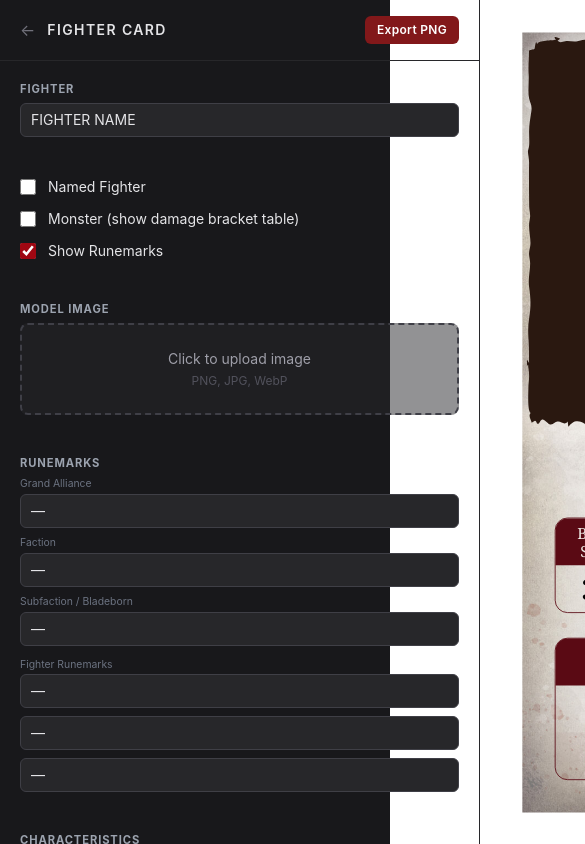
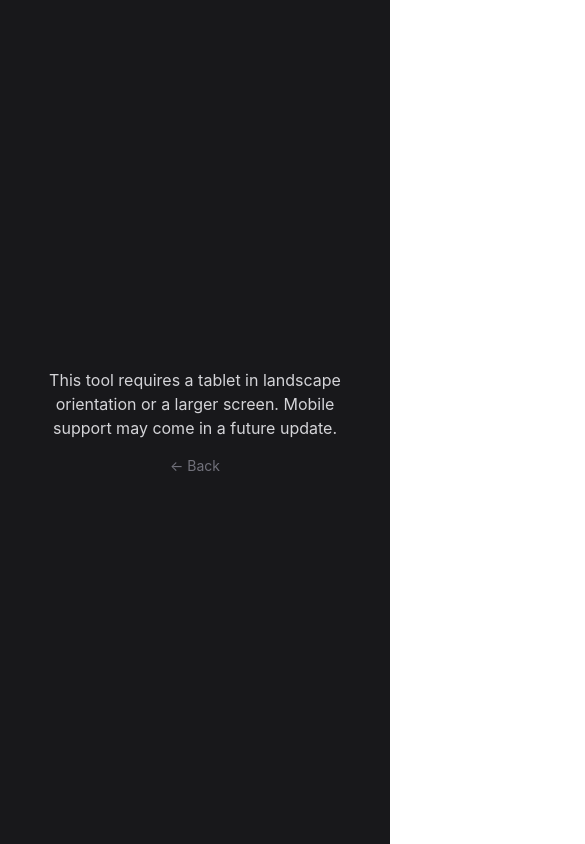
Before and after one commit to HENNIROCKS/warcry-card-creator-2026, a SvelteKit app: page /fighter in a window 390 px wide. Shown: the top 844 px of the page, 585 px wide, since content can reach past the window. Built offline with nearby package versions, Linux system fonts and the light colour scheme; a web font is replaced by a local one.

Commit message:
Notch up colors a little, add notes for mobile viewing

```diff
--- a/src/lib/components/FighterForm.svelte
+++ b/src/lib/components/FighterForm.svelte
@@ -86,8 +86,8 @@
 			<label
 				class="flex cursor-pointer flex-col items-center justify-center rounded-lg border-2 border-dashed border-zinc-700 bg-zinc-800/50 p-6 transition hover:border-zinc-500"
 			>
-				<span class="text-zinc-400">Click to upload image</span>
-				<span class="mt-1 text-xs text-zinc-600">PNG, JPG, WebP</span>
+				<span class="text-zinc-300">Click to upload image</span>
+				<span class="mt-1 text-xs text-zinc-400">PNG, JPG, WebP</span>
 				<input type="file" accept="image/*" class="sr-only" onchange={handleImageUpload} />
 			</label>
 		{/if}
@@ -278,7 +278,7 @@
 	.sublabel {
 		display: block;
 		font-size: 0.65rem;
-		color: #6b7280;
+		color: #9ca3af;
 		margin-bottom: 2px;
 	}
 
--- a/src/routes/+page.svelte
+++ b/src/routes/+page.svelte
@@ -1,5 +1,14 @@
 <script lang="ts">
 	import { base } from '$app/paths';
+	let w = $state(typeof window !== 'undefined' ? window.innerWidth : 1024);
+	let h = $state(typeof window !== 'undefined' ? window.innerHeight : 768);
+	$effect(() => {
+		const onResize = () => { w = window.innerWidth; h = window.innerHeight; };
+		window.addEventListener('resize', onResize);
+		return () => window.removeEventListener('resize', onResize);
+	});
+	const isPhone = $derived(w < 640);
+	const isPortraitTablet = $derived(!isPhone && w < 1024 && h > w);
 </script>
 
 <svelte:head>
@@ -7,11 +16,14 @@
 </svelte:head>
 
 <main class="min-h-screen bg-zinc-900 text-white flex flex-col items-center justify-center gap-6">
-	<h1 class="text-4xl font-bold tracking-wide">Warcry Card Creator 2026</h1>
-	<p class="text-zinc-400 text-sm text-center max-w-md">
+	<h1 class="text-4xl font-bold tracking-wide text-center px-6">Warcry Card Creator 2026</h1>
+	<p class="text-zinc-400 text-sm text-center max-w-md px-6">
 		An updated version of my original card creator for Warhammer Age of Sigmar: Warcry, now rebuilt with a modern stack for sharper exports and easier customisation.
 		This is a fan project made for the community; it is not commercial and has no affiliation with or endorsement from Games Workshop.
 	</p>
+	{#if isPhone || isPortraitTablet}
+		<p class="text-zinc-500 text-xs text-center px-6">Note: the editors require a tablet in landscape orientation or a larger screen. Mobile support may come in a future update.</p>
+	{/if}
 	<div class="flex gap-4">
 		<a href="{base}/fighter" class="px-6 py-3 bg-red-900 hover:bg-red-800 rounded text-white font-semibold transition">
 			Fighter Card
--- a/src/routes/ability/+page.svelte
+++ b/src/routes/ability/+page.svelte
@@ -1,9 +1,24 @@
 <script lang="ts">
 	import { base } from '$app/paths';
+	let w = $state(typeof window !== 'undefined' ? window.innerWidth : 1024);
+	let h = $state(typeof window !== 'undefined' ? window.innerHeight : 768);
+	$effect(() => {
+		const onResize = () => { w = window.innerWidth; h = window.innerHeight; };
+		window.addEventListener('resize', onResize);
+		return () => window.removeEventListener('resize', onResize);
+	});
+	const isRestricted = $derived(w < 640 || (w < 1024 && h > w));
 </script>
 
+{#if isRestricted}
+<div class="min-h-screen bg-zinc-900 text-white flex flex-col items-center justify-center gap-4 p-8 text-center">
+	<p class="text-zinc-300">This tool requires a tablet in landscape orientation or a larger screen. Mobile support may come in a future update.</p>
+	<a href="{base}/" class="text-zinc-500 hover:text-white text-sm transition">← Back</a>
+</div>
+{:else}
 <main class="min-h-screen bg-zinc-900 text-white p-8">
 	<a href="{base}/" class="text-zinc-400 hover:text-white text-sm mb-6 inline-block">← Back</a>
 	<h1 class="text-2xl font-bold mb-4">Ability Card</h1>
 	<p class="text-zinc-400">Editor coming soon.</p>
 </main>
+{/if}
--- a/src/routes/fighter/+page.svelte
+++ b/src/routes/fighter/+page.svelte
@@ -6,12 +6,14 @@
 	let cardEl: HTMLElement;
 	let exporting = $state(false);
 	let viewportHeight = $state(typeof window !== 'undefined' ? window.innerHeight : 900);
+	let viewportWidth = $state(typeof window !== 'undefined' ? window.innerWidth : 1024);
 	$effect(() => {
-		const onResize = () => { viewportHeight = window.innerHeight; };
+		const onResize = () => { viewportHeight = window.innerHeight; viewportWidth = window.innerWidth; };
 		window.addEventListener('resize', onResize);
 		return () => window.removeEventListener('resize', onResize);
 	});
 	const cardScale = $derived(Math.min(1, (viewportHeight - 64) / 915));
+	const isRestricted = $derived(viewportWidth < 640 || (viewportWidth < 1024 && viewportHeight > viewportWidth));
 
 	let data = $state<FighterCardData>({
 		name: 'FIGHTER NAME',
@@ -63,6 +65,12 @@
 	}
 </script>
 
+{#if isRestricted}
+<div class="min-h-screen bg-zinc-900 text-white flex flex-col items-center justify-center gap-4 p-8 text-center">
+	<p class="text-zinc-300">This tool requires a tablet in landscape orientation or a larger screen. Mobile support may come in a future update.</p>
+	<a href="{base}/" class="text-zinc-500 hover:text-white text-sm transition">← Back</a>
+</div>
+{:else}
 <div class="flex h-screen bg-zinc-900 text-white">
 	<!-- LEFT: Form panel -->
 	<aside class="flex w-[480px] shrink-0 flex-col border-r border-zinc-800 h-full">
@@ -75,7 +83,7 @@
 			<button
 				onclick={exportCard}
 				disabled={exporting}
-				class="rounded-md bg-red-900 px-3 py-1.5 text-xs font-semibold tracking-wide text-white transition hover:bg-red-800 disabled:opacity-50"
+				class="rounded-md bg-red-800 px-4 py-2 text-sm font-semibold tracking-wide text-white transition hover:bg-red-700 disabled:opacity-50"
 			>
 				{exporting ? 'Exporting…' : 'Export PNG'}
 			</button>
@@ -96,3 +104,4 @@
 		</div>
 	</main>
 </div>
+{/if}
```
